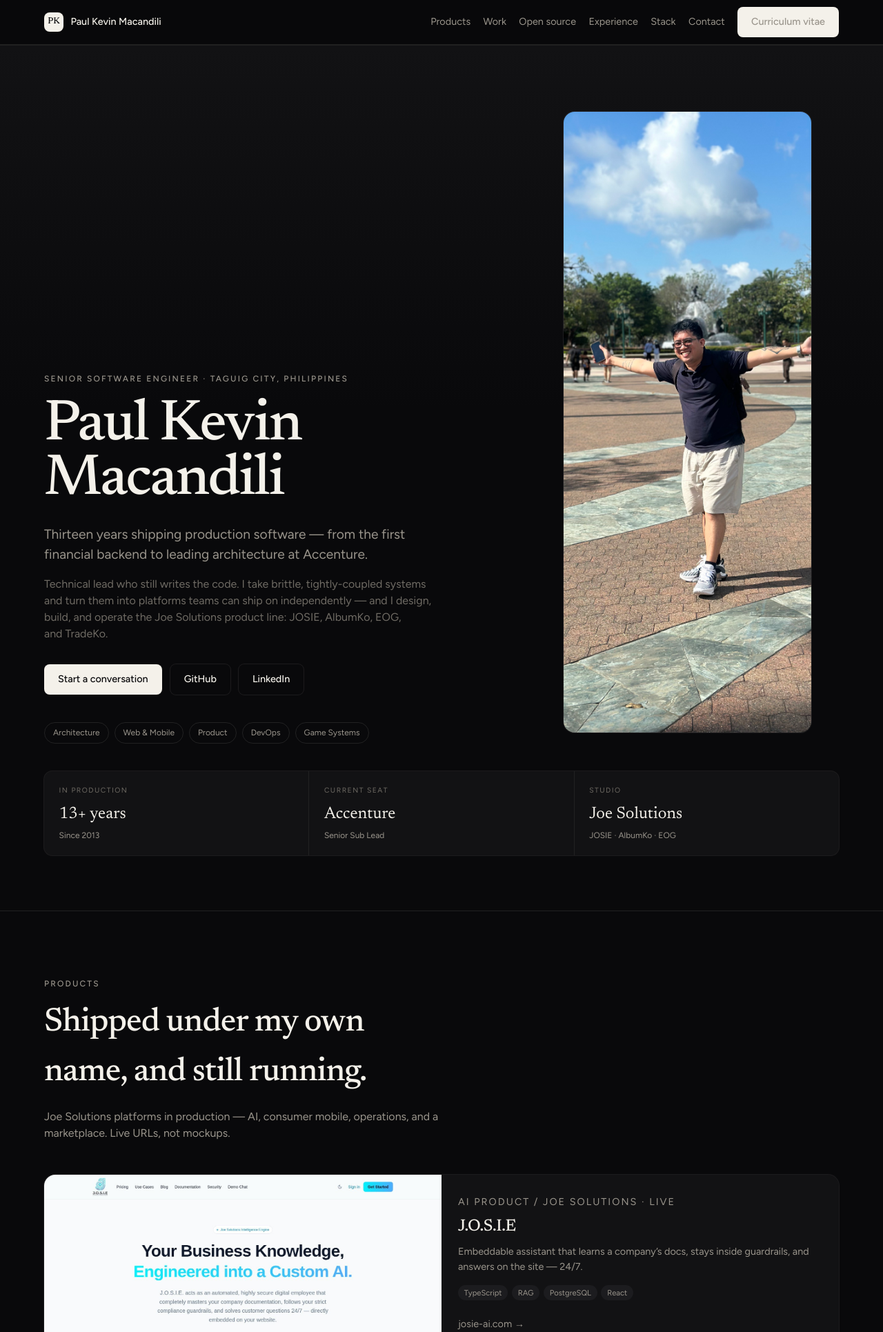
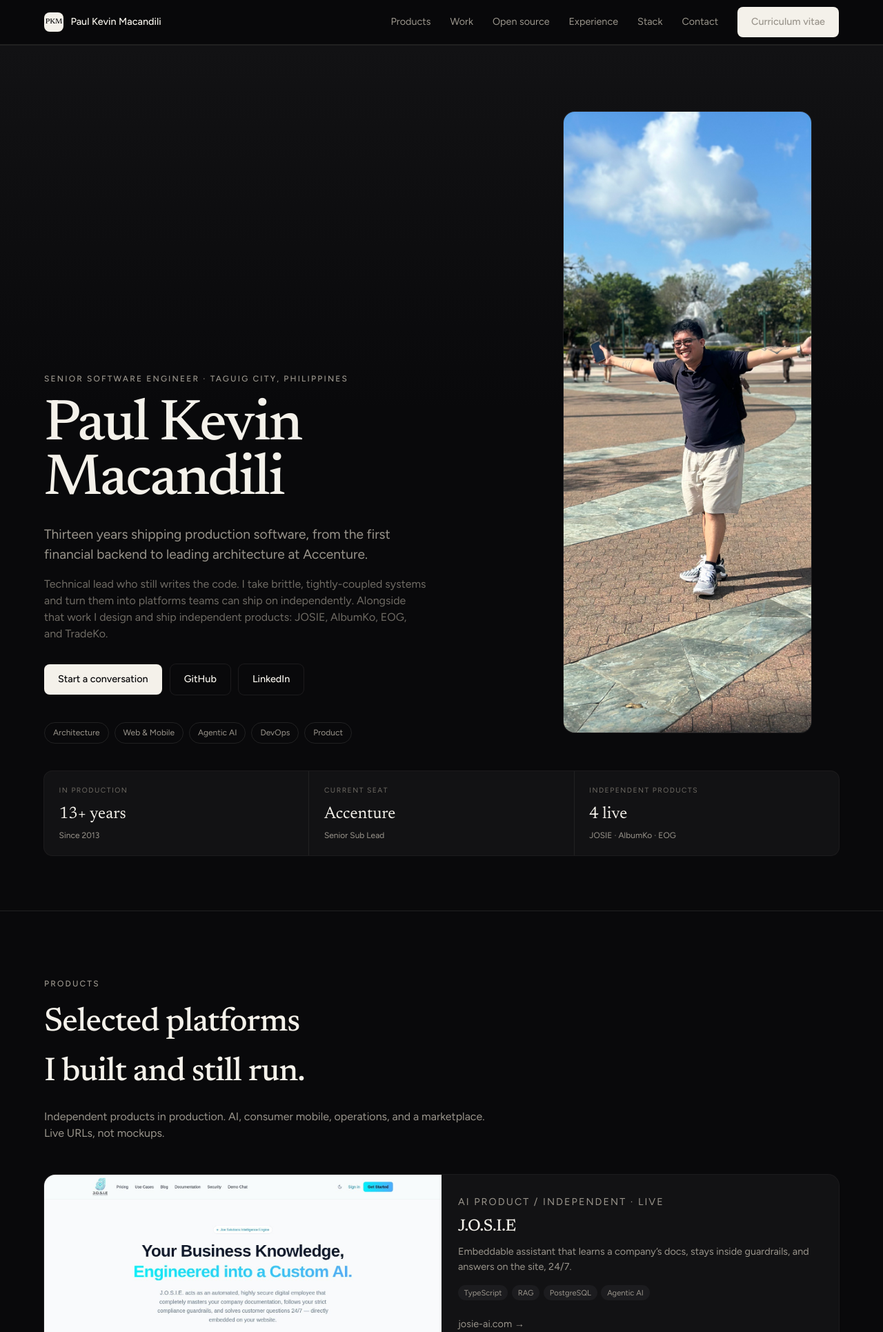
Before and after one commit to ginxx009/ginxx009.github.io, a PHP site: page / in a window 1280 px wide. Shown: the top 1931 px of the page at 69% size. Run offline with PHP 8.4, Linux system fonts and the light colour scheme.

Commit message:
Publish hiring-facing portfolio: certs, agentic AI, independent labels.
Drop Founder/Studio identity, add AWS and Google Cloud certs, Claude/Cursor/Grok, and cache-bust CSS so GitHub Pages does not serve the previous build.

```diff
--- a/css/pkm.css
+++ b/css/pkm.css
@@ -25,8 +25,8 @@ button, [role="button"] { cursor: pointer; font: inherit; }
 .nav { position: sticky; top: 0; z-index: 40; border-bottom: 1px solid var(--border); background: color-mix(in oklab, var(--bg) 90%, transparent); backdrop-filter: blur(12px); }
 .nav-inner { display: flex; align-items: center; justify-content: space-between; height: 4rem; }
 .brand { display: flex; align-items: center; gap: 0.65rem; font-weight: 500; font-size: 0.9rem; }
-.mark { width: 1.75rem; height: 1.75rem; display: grid; place-items: center; background: var(--fg); color: var(--bg); border-radius: 8px; font-family: var(--font-display); font-size: 0.8rem; }
-.nav-links { display: flex; align-items: center; gap: 1.15rem; }
+.mark { width: 1.75rem; height: 1.75rem; display: grid; place-items: center; background: var(--fg); color: var(--bg); border-radius: 8px; font-family: var(--font-display); font-size: 0.65rem; }
+.nav-links { display: flex; align-items: center; gap: 1.75rem; }
 .nav-links a { color: var(--muted); font-size: 0.9rem; }
 .nav-links a:hover { color: var(--fg); }
 .btn { display: inline-flex; align-items: center; justify-content: center; gap: 0.5rem; height: 2.75rem; padding: 0 1.25rem; border-radius: 8px; border: 0; font-size: 0.9rem; font-weight: 500; }
@@ -61,7 +61,7 @@ section { border-top: 1px solid var(--border); padding: 5rem 0; }
 .work li:first-child .card { display: grid; grid-template-columns: 1fr 1fr; }
 .visual { min-height: 11rem; background: var(--elevated); overflow: hidden; position: relative; display: flex; flex-direction: column; justify-content: flex-end; padding: 1.5rem; }
 .visual img { position: absolute; inset: 0; width: 100%; height: 100%; object-fit: cover; object-position: top; padding: 0; }
-.kind { font-family: var(--font-display); font-size: clamp(1.75rem, 4vw, 3.5rem); color: color-mix(in oklab, var(--fg) 10%, transparent); line-height: 1; }
+.kind { font-family: var(--font-display); font-size: clamp(1.75rem, 4vw, 3.5rem); color: color-mix(in oklab, var(--fg) 10%, transparent); line-height: 1; word-break: break-word; }
 .card-body { padding: 1.35rem 1.5rem; display: flex; flex-direction: column; justify-content: space-between; gap: 1rem; min-width: 0; }
 .kicker { font-size: 0.7rem; letter-spacing: 0.14em; text-transform: uppercase; color: var(--subtle); }
 .card h3 { font-family: var(--font-display); font-size: 1.5rem; font-weight: 500; margin: 0.4rem 0 0; letter-spacing: -0.02em; }
@@ -76,7 +76,8 @@ section { border-top: 1px solid var(--border); padding: 5rem 0; }
 .timeline ul { margin: 0.75rem 0 0; padding: 0; list-style: none; }
 .timeline ul li { display: block; border: 0; padding: 0.3rem 0; color: var(--muted); font-size: 0.9rem; grid-template-columns: none; }
 .split { display: grid; grid-template-columns: 1fr 1fr; gap: 2rem; margin-top: 2.5rem; }
-.split h3 { font-size: 0.75rem; letter-spacing: 0.18em; text-transform: uppercase; color: var(--muted); margin: 0; }
+.split-3 { grid-template-columns: 1fr 1fr 1fr; }
+.split h3 { font-size: 0.75rem; letter-spacing: 0.18em; text-transform: uppercase; color: var(--muted); margin: 0; white-space: nowrap; }
 .stack { display: grid; grid-template-columns: repeat(3, 1fr); gap: 1px; margin: 3rem 0 0; background: var(--border); border-radius: 16px; overflow: hidden; box-shadow: var(--shadow); }
 .stack article { background: var(--surface); padding: 1.5rem; }
 .stack h3 { font-size: 0.7rem; letter-spacing: 0.14em; text-transform: uppercase; color: var(--subtle); margin: 0 0 1rem; }
@@ -90,15 +91,19 @@ footer { border-top: 1px solid var(--border); }
 dialog { border: 1px solid var(--border); background: var(--surface); color: var(--fg); border-radius: 16px; padding: 1.5rem; width: min(40rem, calc(100% - 1.5rem)); }
 dialog::backdrop { background: color-mix(in oklab, var(--bg) 80%, transparent); }
 .mobile-nav { display: none; }
-@media (max-width: 1080px) {
+@media (max-width: 960px) {
+  .split-3 { grid-template-columns: 1fr 1fr; }
+}
+@media (max-width: 860px) {
   .nav-links { display: none; }
   .menu-btn { display: grid; place-items: center; }
-  .hero-grid, .work, .work li:first-child .card, .timeline li, .split, .stack, .contact { grid-template-columns: 1fr; }
+  .hero-grid, .work, .work li:first-child .card, .timeline li, .split, .split-3, .stack, .contact { grid-template-columns: 1fr; }
   .metrics { grid-template-columns: 1fr; }
   .hero { padding: 3.5rem 0 2.5rem; }
   section { padding: 3.5rem 0; }
   .mobile-nav[open] { display: flex; flex-direction: column; gap: 0.25rem; padding: 1rem 0 1.25rem; }
   .mobile-nav a { display: flex; align-items: center; height: 2.75rem; color: var(--fg); }
+  .kind { font-size: 2rem; }
 }
 @media (prefers-reduced-motion: reduce) {
   html { scroll-behavior: auto; }
--- a/index.html
+++ b/index.html
@@ -3,21 +3,23 @@
 <head>
   <meta charset="utf-8" />
   <meta name="viewport" content="width=device-width, initial-scale=1" />
-  <title>Paul Kevin Macandili — Senior Software Engineer</title>
-  <meta name="description" content="Senior Software Engineer with 13 years in production — architecture, web, mobile, DevOps, and game systems. Taguig, Philippines." />
+  <title>Paul Kevin Macandili · Senior Software Engineer</title>
+  <meta name="description" content="Senior Software Engineer with 13 years in production. Architecture, web, mobile, DevOps, agentic AI, and game systems. Taguig, Philippines." />
   <meta name="theme-color" content="#09090b" />
   <meta name="author" content="Paul Kevin Macandili" />
-  <link rel="icon" type="image/svg+xml" href="favicon.svg" />
+  <meta http-equiv="Cache-Control" content="no-cache, no-store, must-revalidate" />
+  <meta http-equiv="Pragma" content="no-cache" />
+  <link rel="icon" type="image/svg+xml" href="favicon.svg?v=20260912" />
   <link rel="preconnect" href="https://fonts.googleapis.com" />
   <link rel="preconnect" href="https://fonts.gstatic.com" crossorigin />
   <link href="https://fonts.googleapis.com/css2?family=Figtree:ital,wght@0,400;0,500;0,600;0,700;1,400&family=IBM+Plex+Mono:wght@400;500&family=Newsreader:ital,opsz,wght@0,6..72,400;0,6..72,500;0,6..72,600;1,6..72,400&display=swap" rel="stylesheet" />
-  <link rel="stylesheet" href="css/pkm.css" />
+  <link rel="stylesheet" href="css/pkm.css?v=20260912c" />
 </head>
 <body>
   <a class="skip" href="#main">Skip to content</a>
   <header class="nav">
     <div class="wrap nav-inner">
-      <a class="brand" href="#top"><span class="mark">PK</span><span>Paul Kevin Macandili</span></a>
+      <a class="brand" href="#top"><span class="mark">PKM</span><span>Paul Kevin Macandili</span></a>
       <nav class="nav-links" aria-label="Primary">
         <a href="#products">Products</a>
         <a href="#work">Work</a>
@@ -47,8 +49,8 @@
           <div>
             <p class="eyebrow">Senior Software Engineer · Taguig City, Philippines</p>
             <h1>Paul Kevin Macandili</h1>
-            <p class="lede">Thirteen years shipping production software — from the first financial backend to leading architecture at Accenture.</p>
-            <p class="body">Technical lead who still writes the code. I take brittle, tightly-coupled systems and turn them into platforms teams can ship on independently — and I design, build, and operate the Joe Solutions product line: JOSIE, AlbumKo, EOG, and TradeKo.</p>
+            <p class="lede">Thirteen years shipping production software, from the first financial backend to leading architecture at Accenture.</p>
+            <p class="body">Technical lead who still writes the code. I take brittle, tightly-coupled systems and turn them into platforms teams can ship on independently. Alongside that work I design and ship independent products: JOSIE, AlbumKo, EOG, and TradeKo.</p>
             <div class="actions">
               <a class="btn btn-primary" href="#contact">Start a conversation</a>
               <a class="btn btn-ghost" href="https://github.com/ginxx009" target="_blank" rel="noreferrer">GitHub</a>
@@ -57,9 +59,9 @@
             <ul class="chips">
               <li>Architecture</li>
               <li>Web & Mobile</li>
+              <li>Agentic AI</li>
+              <li>DevOps</li>
               <li>Product</li>
-              <li>DevOps</li>
-              <li>Game Systems</li>
             </ul>
           </div>
           <figure class="photo">
@@ -78,8 +80,8 @@
             <dd class="note">Senior Sub Lead</dd>
           </div>
           <div>
-            <dt>Studio</dt>
-            <dd>Joe Solutions</dd>
+            <dt>Independent products</dt>
+            <dd>4 live</dd>
             <dd class="note">JOSIE · AlbumKo · EOG</dd>
           </div>
         </dl>
@@ -90,8 +92,8 @@
       <div class="wrap">
         <header class="sec-h">
           <p class="eyebrow">Products</p>
-          <h2>Shipped under my own name, and still running.</h2>
-          <p>Joe Solutions platforms in production — AI, consumer mobile, operations, and a marketplace. Live URLs, not mockups.</p>
+          <h2>Selected platforms I built and still run.</h2>
+          <p>Independent products in production. AI, consumer mobile, operations, and a marketplace. Live URLs, not mockups.</p>
         </header>
         <ul class="work">
           <li>
@@ -99,11 +101,11 @@
               <div class="visual" style="padding:0;min-height:14rem"><img src="images/josie.jpg" alt="" /></div>
               <div class="card-body">
                 <div>
-                  <p class="kicker">AI product / Joe Solutions · live</p>
+                  <p class="kicker">AI product / Independent · live</p>
                   <h3>J.O.S.I.E</h3>
-                  <p>Embeddable assistant that learns a company’s docs, stays inside guardrails, and answers on the site — 24/7.</p>
+                  <p>Embeddable assistant that learns a company’s docs, stays inside guardrails, and answers on the site, 24/7.</p>
                 </div>
-                <ul class="tags"><li>TypeScript</li><li>RAG</li><li>PostgreSQL</li><li>React</li></ul>
+                <ul class="tags"><li>TypeScript</li><li>RAG</li><li>PostgreSQL</li><li>Agentic AI</li></ul>
                 <p><a href="https://josie-ai.com" target="_blank" rel="noreferrer">josie-ai.com →</a></p>
               </div>
             </article>
@@ -115,7 +117,7 @@
                 <div>
                   <p class="kicker">iOS / App Store · 2026</p>
                   <h3>AlbumKo</h3>
-                  <p>QR event albums. Guests scan and upload — no accounts. Photos land in Google Drive or AlbumKo cloud.</p>
+                  <p>QR event albums. Guests scan and upload, no accounts. Photos land in Google Drive or AlbumKo cloud.</p>
                 </div>
                 <ul class="tags"><li>TypeScript</li><li>iOS</li><li>Google Drive</li><li>Cloud</li></ul>
                 <p><a href="https://apps.apple.com/us/app/albumko/id6804760243" target="_blank" rel="noreferrer">App Store →</a></p>
@@ -127,9 +129,9 @@
               <div class="visual" style="padding:0;min-height:11rem"><img src="images/eog.jpg" alt="" /></div>
               <div class="card-body">
                 <div>
-                  <p class="kicker">Enterprise / Joe Solutions · live</p>
+                  <p class="kicker">Enterprise / Independent · live</p>
                   <h3>EOG Business Hub</h3>
-                  <p>Modular operations software — admin portal, staff app, store portal, backend — in production with paying clients.</p>
+                  <p>Modular operations software: admin portal, staff app, store portal, backend. In production with paying clients.</p>
                 </div>
                 <ul class="tags"><li>TypeScript</li><li>Node.js</li><li>React Native</li><li>PostgreSQL</li></ul>
                 <p><a href="https://eog-bh.com" target="_blank" rel="noreferrer">eog-bh.com →</a></p>
@@ -141,7 +143,7 @@
               <div class="visual" style="padding:0;min-height:11rem"><img src="images/tradeko.jpg" alt="" /></div>
               <div class="card-body">
                 <div>
-                  <p class="kicker">Marketplace / Joe Solutions</p>
+                  <p class="kicker">Marketplace / Independent</p>
                   <h3>TradeKo</h3>
                   <p>Peer-to-peer marketplace for listing, discovering, and trading items in a community. Formerly Barter.</p>
                 </div>
@@ -155,9 +157,9 @@
               <div class="visual" style="padding:0;min-height:11rem"><img src="images/joesolutions.jpg" alt="" /></div>
               <div class="card-body">
                 <div>
-                  <p class="kicker">Studio / since 2020</p>
+                  <p class="kicker">Independent practice / since 2020</p>
                   <h3>Joe Solutions</h3>
-                  <p>Quezon City software studio that designs, develops, and operates its own SaaS platforms.</p>
+                  <p>Home of JOSIE, AlbumKo, EOG, and TradeKo. Independent products, built in Quezon City.</p>
                 </div>
                 <ul class="tags"><li>React</li><li>Node.js</li><li>PostgreSQL</li><li>AWS</li></ul>
                 <p><a href="https://joesolutions.ph" target="_blank" rel="noreferrer">joesolutions.ph →</a></p>
@@ -196,7 +198,7 @@
                 <div>
                   <p class="kicker">Platform / Accenture · 2022–present</p>
                   <h3>Backend & mobile modernization</h3>
-                  <p>PHP to Node.js, Titanium to React Native — faster APIs, a tighter release train, fewer incidents.</p>
+                  <p>PHP to Node.js, Titanium to React Native. Faster APIs, a tighter release train, fewer incidents.</p>
                 </div>
                 <ul class="tags"><li>Node.js</li><li>React Native</li><li>GitHub Actions</li></ul>
               </div>
@@ -209,7 +211,7 @@
                 <div>
                   <p class="kicker">Product / Independent · 2017–2024</p>
                   <h3>Siklo</h3>
-                  <p>End-to-end product: React web, React Native, Node, Firebase — designed, built, and operated.</p>
+                  <p>End-to-end product: React web, React Native, Node, Firebase. Designed, built, and operated.</p>
                 </div>
                 <ul class="tags"><li>React</li><li>React Native</li><li>Node.js</li><li>Firebase</li></ul>
               </div>
@@ -222,7 +224,7 @@
                 <div>
                   <p class="kicker">Product / Independent · 2017–2024</p>
                   <h3>Tsekmo</h3>
-                  <p>AWS + Firebase platform spanning EC2, React, React Native, and Node — launched and scaled.</p>
+                  <p>AWS + Firebase platform spanning EC2, React, React Native, and Node. Launched and scaled.</p>
                 </div>
                 <ul class="tags"><li>AWS EC2</li><li>Firebase</li><li>React</li><li>Node.js</li></ul>
               </div>
@@ -243,12 +245,25 @@
           </li>
           <li>
             <article class="card">
+              <div class="visual" style="padding:0;min-height:11rem"><img src="file/Projects/GoMobile/img1.png" alt="" /></div>
+              <div class="card-body">
+                <div>
+                  <p class="kicker">Mobile backend / Selected engagement</p>
+                  <h3>GoMobile</h3>
+                  <p>Mobile API layer with Firebase auth, AWS Lambda, and DynamoDB. Auth, data, and scale in one path.</p>
+                </div>
+                <ul class="tags"><li>AWS Lambda</li><li>DynamoDB</li><li>Firebase Auth</li><li>Node.js</li></ul>
+              </div>
+            </article>
+          </li>
+          <li>
+            <article class="card">
               <div class="visual" style="padding:0;min-height:11rem"><img src="file/Projects/Games/img1.png" alt="" /></div>
               <div class="card-body">
                 <div>
                   <p class="kicker">Games / earlier career</p>
                   <h3>Live-streamed game clients</h3>
-                  <p>PC and mobile gameplay, UI-to-logic, live streaming and rendering — shipped from scratch, not a kit.</p>
+                  <p>PC and mobile gameplay, UI-to-logic, live streaming and rendering. Shipped from scratch, not a kit.</p>
                 </div>
                 <ul class="tags"><li>C#</li><li>Unity</li><li>Unreal Engine</li></ul>
               </div>
@@ -275,7 +290,7 @@
                   <h3>Hare</h3>
                   <p>Self-hosted GitHub pull-request reviewer. Watches repos, reviews with an LLM, posts as a bot, can block merge.</p>
                 </div>
-                <ul class="tags"><li>TypeScript</li><li>PostgreSQL</li><li>GitHub</li><li>xAI</li></ul>
+                <ul class="tags"><li>TypeScript</li><li>PostgreSQL</li><li>GitHub</li><li>Grok</li></ul>
                 <p><a href="https://github.com/ginxx009/hare" target="_blank" rel="noreferrer">github.com/ginxx009/hare →</a></p>
               </div>
             </article>
@@ -287,7 +302,7 @@
                 <div>
                   <p class="kicker">Open source / 2026 · MIT</p>
                   <h3>VEIL</h3>
-                  <p>Private overlay for live interviews, sales calls, and meetings — hidden from screen capture.</p>
+                  <p>Private overlay for live interviews, sales calls, and meetings, hidden from screen capture.</p>
                 </div>
                 <ul class="tags"><li>Python</li><li>macOS</li><li>Windows</li></ul>
                 <p><a href="https://github.com/ginxx009/VEIL" target="_blank" rel="noreferrer">github.com/ginxx009/VEIL →</a></p>
@@ -303,7 +318,7 @@
         <header class="sec-h">
           <p class="eyebrow">Career</p>
           <h2>A thirteen-year line, written in production.</h2>
-          <p>Junior developer in 2013. Game studios and insurance mobile. DevOps lead. Accenture sub-lead. The titles changed; the work stayed close to the metal.</p>
+          <p>Junior developer in 2013. Game studios and insurance mobile. DevOps lead. Accenture sub-lead. The titles changed. The work stayed close to the metal.</p>
         </header>
         <ol class="timeline">
           <li>
@@ -316,22 +331,22 @@
               <ul>
                 <li>Architected a Kafka messaging platform that decoupled legacy dependencies and let a sub-team ship independently.</li>
                 <li>Held a zero-data-loss bar on high-volume traffic, with fault-tolerant consumers and explicit contracts.</li>
-                <li>Modernized PHP backends to Node.js and Titanium clients to React Native.</li>
+                <li>Modernized PHP backends to Node.js and Titanium clients to React Native. Better API latency, tighter releases.</li>
                 <li>Installed unit-test gating and review standards that reduced post-release incidents.</li>
               </ul>
             </div>
           </li>
           <li>
             <div>
-              <p class="when">2020 – Present</p>
-              <p class="co">Joe Solutions Inc.</p>
+              <p class="when">2020 – Present (concurrent)</p>
+              <p class="co">Selected platforms (Joe Solutions)</p>
             </div>
             <div>
-              <h3>Founder</h3>
+              <h3>Independent Product Engineer</h3>
               <ul>
-                <li>Design, ship, and operate the studio’s own products: JOSIE, AlbumKo, EOG Business Hub, and TradeKo.</li>
+                <li>Design and ship independent products: JOSIE, AlbumKo, EOG Business Hub, and TradeKo.</li>
                 <li>Own architecture through production for AI assistants, consumer mobile, marketplaces, and operations software.</li>
-                <li>Build locally in the Philippines and run systems used by paying clients — not pitch decks.</li>
+                <li>Use agentic AI in the delivery loop (Claude, Cursor, Grok) for design, implementation, and review, with a human still on the merge.</li>
               </ul>
             </div>
           </li>
@@ -352,7 +367,7 @@
           <li>
             <div>
               <p class="when">2017 – 2024</p>
-              <p class="co">Selected platforms — Siklo, Tsekmo, DalaKuha, TradeKo</p>
+              <p class="co">Selected platforms: Siklo, Tsekmo, DalaKuha, TradeKo</p>
             </div>
             <div>
               <h3>Independent Technical Consultant</h3>
@@ -370,7 +385,7 @@
             <div>
               <h3>Senior Game Developer</h3>
               <ul>
-                <li>Built a PC game from scratch — engine work, gameplay systems, and the client that had to feel right.</li>
+                <li>Built a PC game from scratch: engine work, gameplay systems, and the client that had to feel right.</li>
               </ul>
             </div>
           </li>
@@ -423,13 +438,20 @@
             </div>
           </li>
         </ol>
-        <div class="split">
+        <div class="split split-3">
           <div>
             <h3>Education</h3>
             <p style="margin:1rem 0 0;font-weight:500">Bachelor of Science in Information Technology</p>
             <p style="color:var(--muted);margin:0.25rem 0 0">Lyceum of Alabang · 2014 – 2017</p>
             <p style="margin:1rem 0 0;font-weight:500">Diploma Course</p>
             <p style="color:var(--muted);margin:0.25rem 0 0">Dr. Felimon C. Aguilar Institute · 2011 – 2012</p>
+          </div>
+          <div>
+            <h3>Certifications</h3>
+            <p style="margin:1rem 0 0;font-weight:500">AWS Certified Solutions Architect – Associate</p>
+            <p style="color:var(--muted);margin:0.25rem 0 0">Amazon Web Services · Active</p>
+            <p style="margin:1rem 0 0;font-weight:500">Google Cloud Associate Cloud Engineer</p>
+            <p style="color:var(--muted);margin:0.25rem 0 0">Google Cloud · Active</p>
           </div>
           <div>
             <h3>Earlier operations</h3>
@@ -446,13 +468,13 @@
         <header class="sec-h">
           <p class="eyebrow">Toolkit</p>
           <h2>The stack that earned its place.</h2>
-          <p>Tools used in production, not collected from a course page.</p>
+          <p>Tools used in production, not collected from a course page. PHP and Titanium are listed because they were retired in anger, not because they are a brand. Claude, Cursor, and Grok sit in the delivery loop.</p>
         </header>
         <div class="stack">
           <article><h3>Languages & runtimes</h3><ul class="tags"><li>TypeScript</li><li>Node.js</li><li>C# / .NET Core</li><li>SQL</li></ul></article>
           <article><h3>Cloud & platforms</h3><ul class="tags"><li>AWS Lambda</li><li>EC2</li><li>API Gateway</li><li>Docker</li><li>Kubernetes</li><li>Firebase</li></ul></article>
           <article><h3>Data & messaging</h3><ul class="tags"><li>Kafka</li><li>PostgreSQL</li><li>MySQL</li><li>Redis</li><li>DynamoDB</li></ul></article>
-          <article><h3>AI</h3><ul class="tags"><li>RAG</li><li>Guardrails</li><li>xAI / Grok</li><li>Tenant isolation</li></ul></article>
+          <article><h3>AI & agents</h3><ul class="tags"><li>Agentic workflows</li><li>Claude</li><li>Cursor</li><li>Grok</li><li>RAG</li><li>Guardrails</li></ul></article>
           <article><h3>Delivery</h3><ul class="tags"><li>Terraform</li><li>ArgoCD</li><li>GitHub Actions</li><li>Jenkins</li></ul></article>
           <article><h3>Clients</h3><ul class="tags"><li>React</li><li>React Native</li><li>Flutter</li><li>Xamarin</li><li>iOS</li></ul></article>
           <article><h3>Games</h3><ul class="tags"><li>Unity</li><li>Unreal Engine</li><li>C#</li></ul></article>
@@ -503,8 +525,8 @@
       var name = String(d.get('name') || '').trim();
       var email = String(d.get('email') || '').trim();
       var message = String(d.get('message') || '').trim();
-      var subject = encodeURIComponent(name ? 'Introduction from ' + name : 'Introduction — portfolio');
-      var body = encodeURIComponent(message + '\n\n— ' + name + (email ? ' · ' + email : ''));
+      var subject = encodeURIComponent(name ? 'Introduction from ' + name : 'Introduction from portfolio');
+      var body = encodeURIComponent(message + '\n\n- ' + name + (email ? ' · ' + email : ''));
       window.location.href = 'mailto:macandili09@gmail.com?subject=' + subject + '&body=' + body;
     });
   </script>
```
